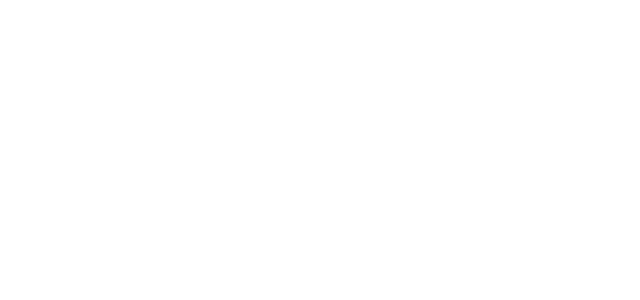
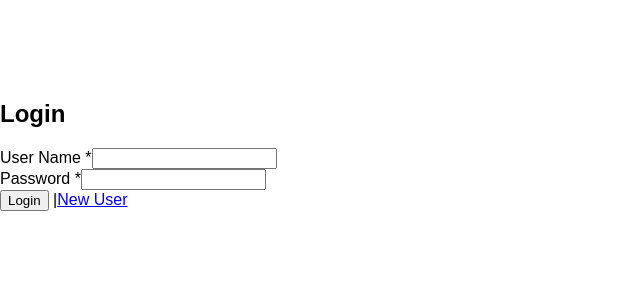
Before and after one commit to jamespeterjacob/realdeal, a React (Create React App) app: page /login in a window 1280 px wide. Before the commit this address had no page. Shown: the top 300 px of the page, without its empty margins (0-640 px from the left). Built offline with nearby package versions, Linux system fonts and the light colour scheme.

Commit message:
modified:   src/App.js modified:   src/Appheader.js

```diff
--- a/src/App.js
+++ b/src/App.js
@@ -22,8 +22,8 @@
     <BrowserRouter>
     <Appheader></Appheader>
     <Routes>
-      <Route path='/realdeal/#home' element={<Home/>}></Route>
-      <Route path='/realdeal/#login' element={<Login/>}></Route>
+      <Route path='/home' element={<Home/>}></Route>
+      <Route path='/login' element={<Login/>}></Route>
       {/* <Route path='/register' element={<Register/>}></Route> */}
       {/* <Route path='/component/company' element={<Company></Company>}></Route>
       <Route path='/component/users' element={<User></User>}></Route> */}
--- a/src/Appheader.js
+++ b/src/Appheader.js
@@ -29,7 +29,7 @@
                     <Link to={'/realdeal/#company'}>Companies</Link>
                     <Link to={'/realdeal/#user'}>Users</Link>
                     <span style={{  }}>Welcome <b>{displayusername}</b></span>
-                    <Link style={{ float: 'right' }} to={'/realdeal/#login'}>Logout</Link>
+                    <Link style={{ float: 'right' }} to={'/login'}>Logout</Link>
                 </div>
             }
 
```
